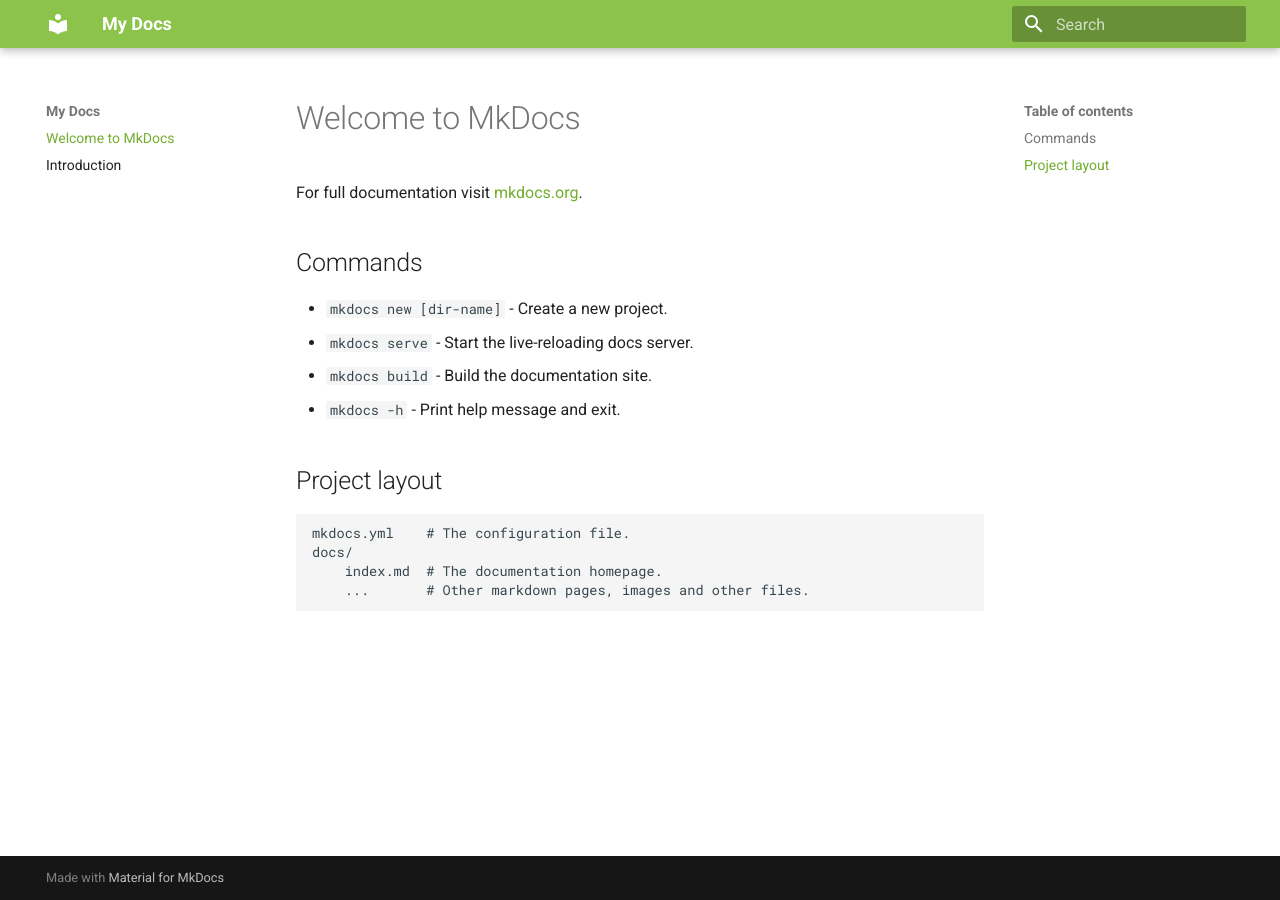
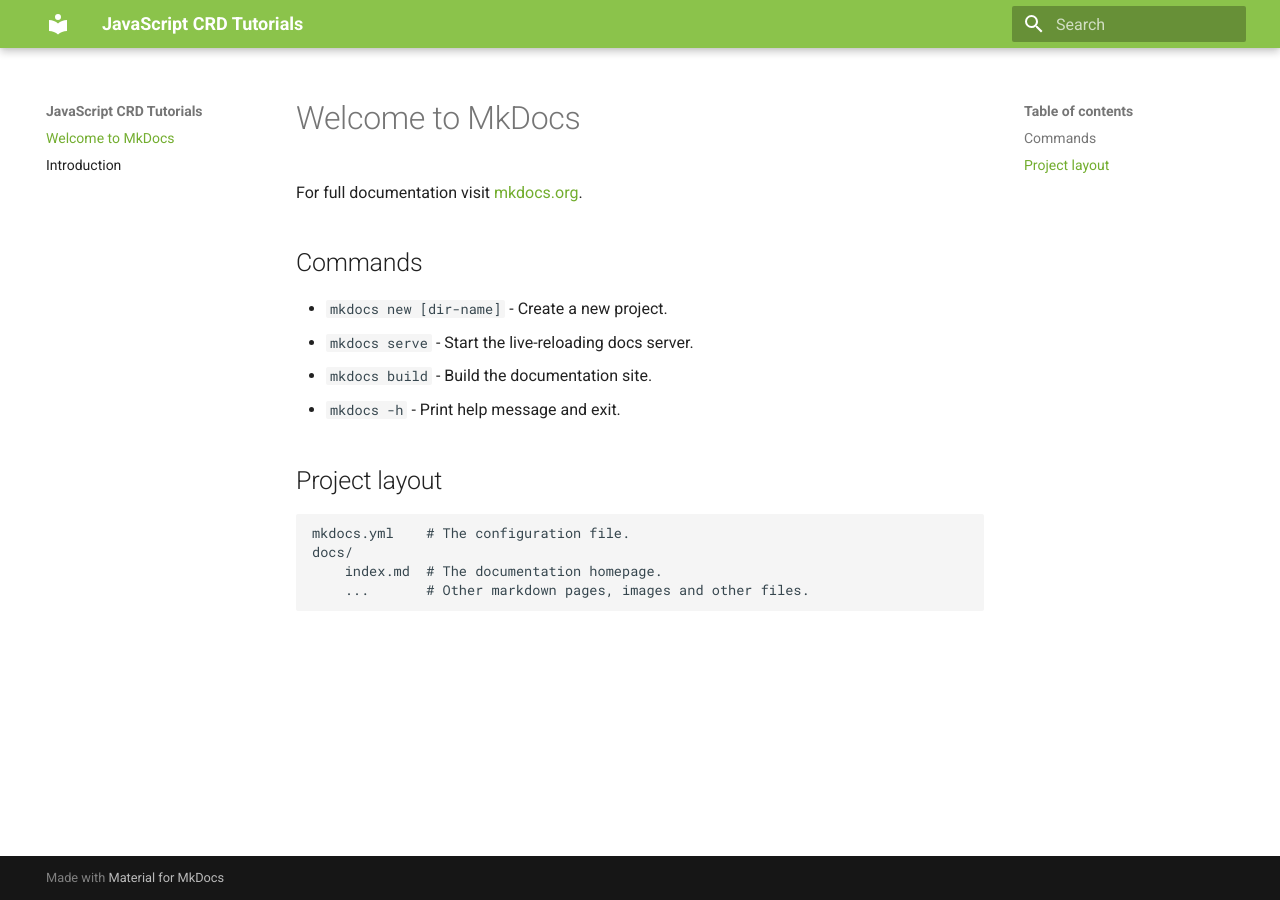
Before and after one commit to mnkhee/user-docs-project, an MkDocs documentation site: the page built from docs/index.md, in a window 1280 px wide. Built offline with MkDocs 1.6.1 and Material for MkDocs 9.7.7, drawn with Linux system fonts in a browser that asks for light colours.

```diff
--- a/mkdocs.yml
+++ b/mkdocs.yml
@@ -1,4 +1,4 @@
-site_name: My Docs
+site_name: JavaScript CRD Tutorials
 theme:
   name: material
   palette:
```
